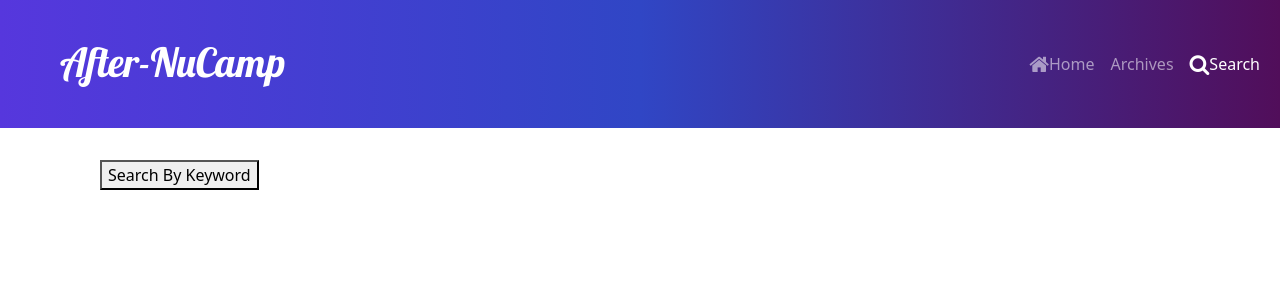
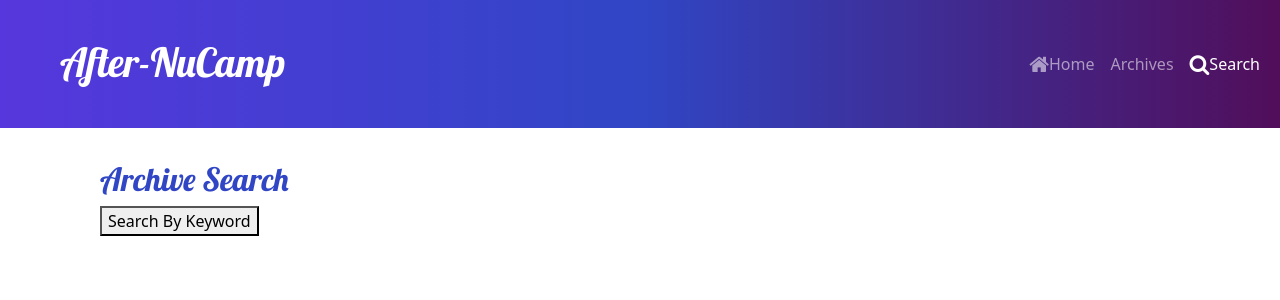
Before and after one commit to mrdeangray/after-nucamp-week2, a React (Create React App) app: page /challenge5 in a window 1280 px wide. Shown: the top 300 px of the page. Built offline with nearby package versions, Linux system fonts and the light colour scheme.

Commit message:
added h2 tag

```diff
--- a/src/components/Challenge4.js
+++ b/src/components/Challenge4.js
@@ -26,7 +26,7 @@ const Archive = () => {
       <ul>
         {
           previousChallengeList.map((challenge, idx) => (
-            <li>
+            <li key={idx}>
               <Link to={challenge.location}>{challenge.title}:</Link>
               {` `}{challenge.description}
 
--- a/src/components/Challenge5.js
+++ b/src/components/Challenge5.js
@@ -88,7 +88,7 @@ const Challenge5 = () => {
 
     return (
         <div className='challenge5'>
-
+            <h2>Archive Search</h2>
             <button onClick={handleGetKeywords}>Search By Keyword</button>
             {keywordList}
             {searchResults}
```
